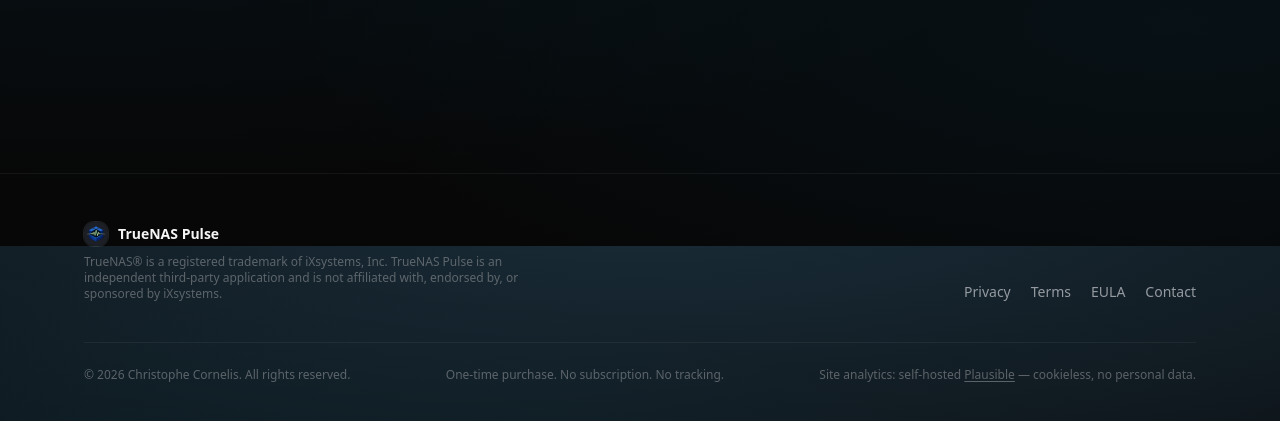
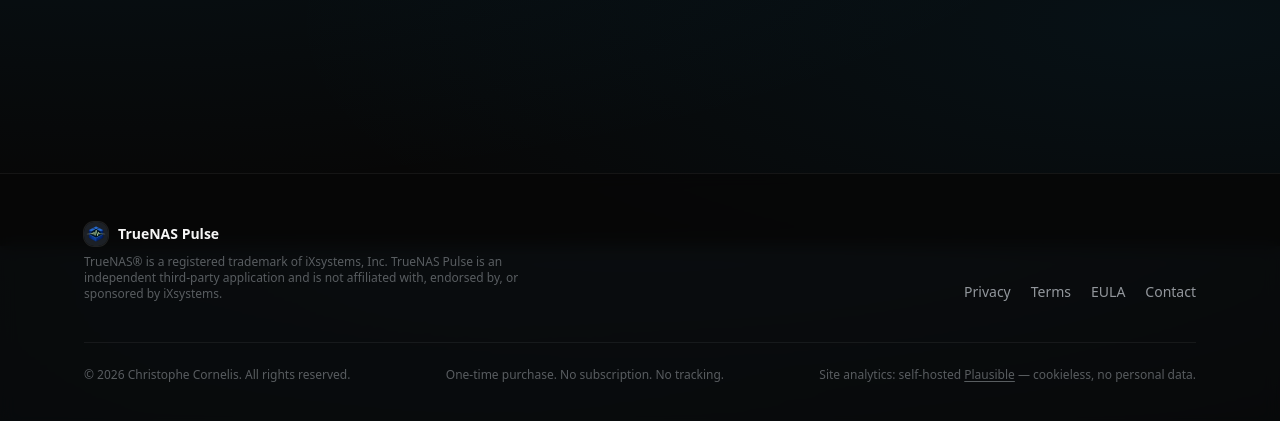
Before and after one commit to legato3/truenas-pulse-site, an Astro site: page / in a window 1280 px wide. Shown: the part 6954-7375 px from the top of the page. Built offline with nearby package versions, Linux system fonts and the light colour scheme; Astro itself is replaced by a stand-in of ours.

Commit message:
fix: restore footer background bg-bg/80 with backdrop blur

```diff
--- a/src/components/Footer.astro
+++ b/src/components/Footer.astro
@@ -3,7 +3,7 @@ import { site, footerLinks } from "~/data/site";
 const year = new Date().getFullYear();
 ---
 
-<footer class="border-t border-stroke-soft mt-16">
+<footer class="border-t border-stroke-soft mt-16 bg-bg/80 backdrop-blur-sm">
   <div class="mx-auto max-w-6xl px-5 py-12">
     <div class="flex flex-col gap-6 sm:flex-row sm:items-end sm:justify-between">
       <div class="space-y-2">
```
